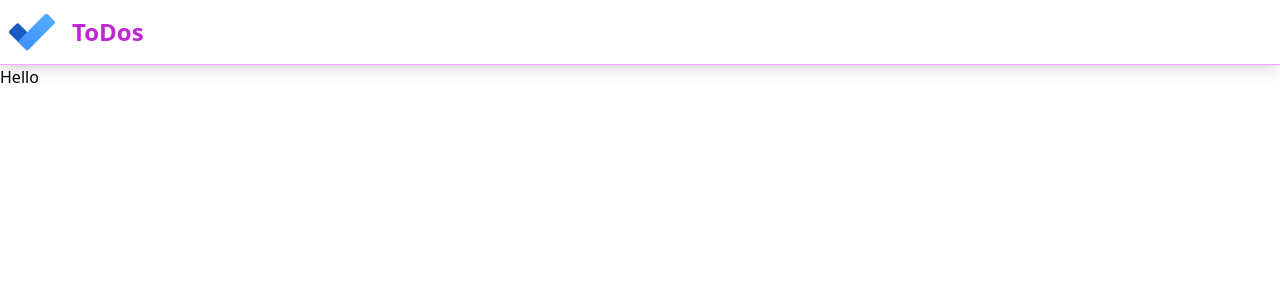
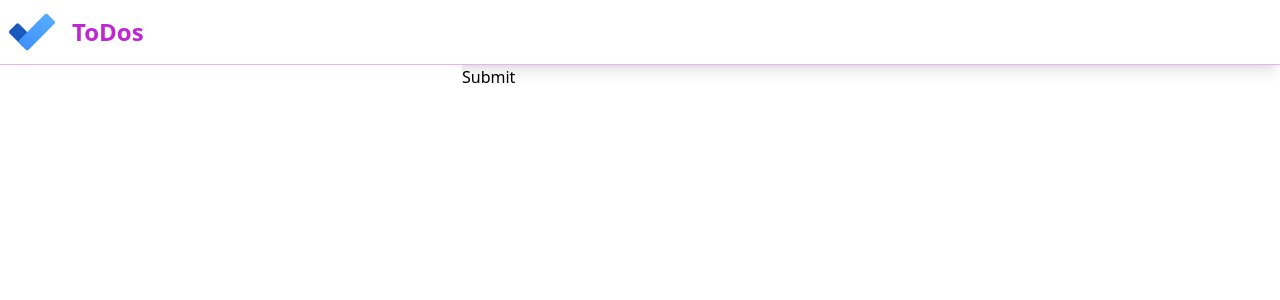
Before and after one commit to janlaskaj/todo-nestts, a Next.js app in the folder fe/: page /login in a window 1280 px wide. Shown: the top 300 px of the page. Built offline with nearby package versions, Linux system fonts and the light colour scheme.

Commit message:
add react-query

```diff
--- a/fe/package.json
+++ b/fe/package.json
@@ -12,7 +12,7 @@
     "next": "12.1.6",
     "react": "18.1.0",
     "react-dom": "18.1.0",
-    "swr": "^1.3.0"
+    "react-query": "^3.39.0"
   },
   "devDependencies": {
     "@types/node": "17.0.31",
--- a/fe/pages/[id].tsx
+++ /dev/null
@@ -1,7 +0,0 @@
-import type { NextPage } from 'next'
-
-const TodoDetailPage: NextPage = () => {
-    return <div>Hello</div>
-}
-
-export default TodoDetailPage
--- /dev/null
+++ b/fe/pages/login.tsx
@@ -0,0 +1,17 @@
+import { NextPage } from 'next'
+
+const LoginPage: NextPage = () => {
+    return (
+        <form
+            onSubmit={(e) => {
+                e.preventDefault()
+            }}
+        >
+            <input type="text" />
+            <input type="text" />
+            <button type={'submit'}>Submit</button>
+        </form>
+    )
+}
+
+export default LoginPage
```
Also changed, not shown: 1 other file (tests, documents, lock files or other folders).
